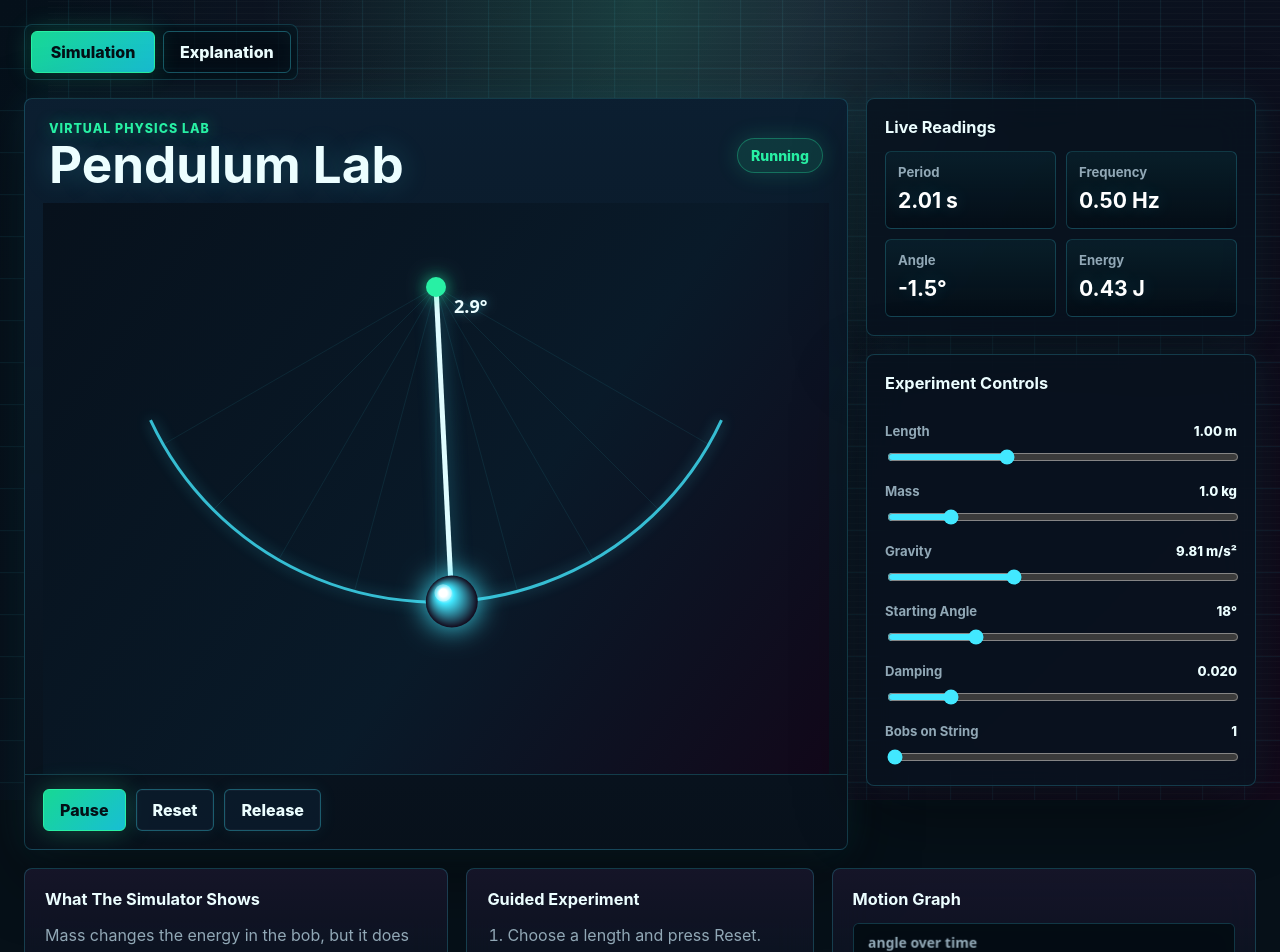
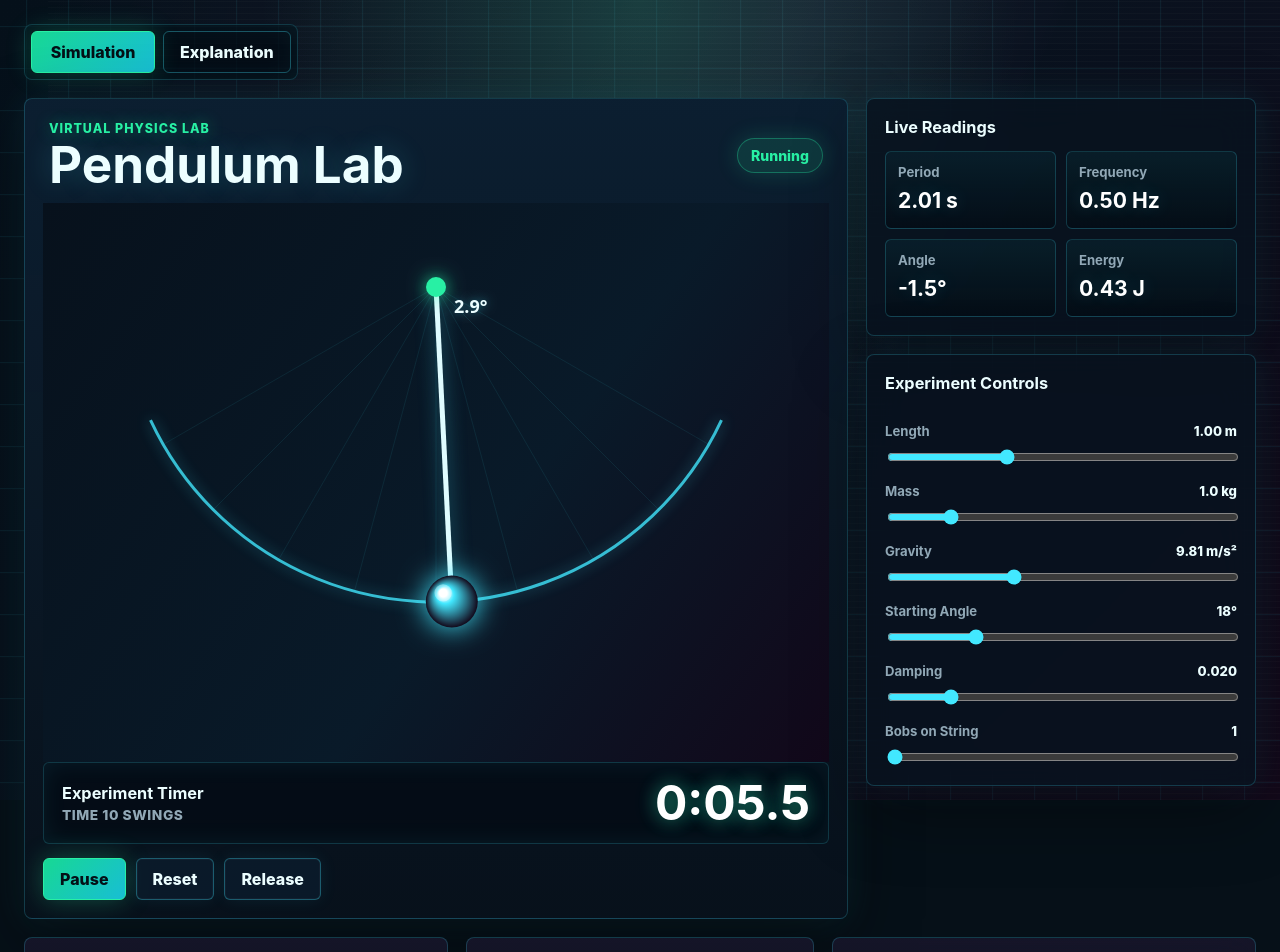
Before and after one commit to keshavsai212/pendulum-experiment, a React (Vite) app: page / in a window 1280 px wide. Shown: the top 952 px of the page. Built offline with nearby package versions, Linux system fonts and the light colour scheme.

Commit message:
Add experiment timer panel

```diff
--- a/src/main.jsx
+++ b/src/main.jsx
@@ -23,6 +23,12 @@ function degreesToRadians(value) {
 
 function radiansToDegrees(value) {
   return (value * 180) / Math.PI;
+}
+
+function formatElapsedTime(seconds) {
+  const minutes = Math.floor(seconds / 60);
+  const remainingSeconds = seconds % 60;
+  return `${minutes}:${remainingSeconds.toFixed(1).padStart(4, "0")}`;
 }
 
 function insightFor(config, period) {
@@ -200,6 +206,7 @@ function App() {
     lastTime: performance.now(),
     accumulator: 0,
     sampleTimer: 0,
+    elapsedTime: 0,
     lastReadoutTime: 0,
     samples: [],
   });
@@ -210,6 +217,7 @@ function App() {
     angle: defaults.startAngle,
     energy: 0,
   });
+  const [elapsedTime, setElapsedTime] = useState(0);
   const [running, setRunning] = useState(true);
 
   const period = useMemo(() => 2 * Math.PI * Math.sqrt(config.length / config.gravity), [config.length, config.gravity]);
@@ -221,8 +229,10 @@ function App() {
     stateRef.current.omega = 0;
     stateRef.current.accumulator = 0;
     stateRef.current.sampleTimer = 0;
+    stateRef.current.elapsedTime = 0;
     stateRef.current.samples = [];
     stateRef.current.lastTime = performance.now();
+    setElapsedTime(0);
   }
 
   function updateConfig(key, value) {
@@ -272,6 +282,7 @@ function App() {
 
       if (current.running) {
         current.accumulator += dt;
+        current.elapsedTime += dt;
 
         while (current.accumulator >= physicsStep) {
           integrate(current, activeConfig);
@@ -296,6 +307,7 @@ function App() {
           angle: radiansToDegrees(current.theta),
           energy: potential + kinetic,
         });
+        setElapsedTime(current.elapsedTime);
       }
 
       animationFrame = requestAnimationFrame(animate);
@@ -337,6 +349,14 @@ function App() {
 
               <div className="canvas-wrap">
                 <canvas ref={pendulumCanvas} width="900" height="640" aria-label="Animated pendulum simulation" />
+              </div>
+
+              <div className="timer-panel" aria-label="Experiment timer">
+                <div>
+                  <h2>Experiment Timer</h2>
+                  <p>Time 10 swings</p>
+                </div>
+                <strong>{formatElapsedTime(elapsedTime)}</strong>
               </div>
 
               <div className="toolbar" aria-label="Simulation controls">
--- a/src/styles.css
+++ b/src/styles.css
@@ -209,11 +209,43 @@ canvas {
   min-height: 430px;
 }
 
+.timer-panel {
+  display: flex;
+  align-items: center;
+  justify-content: space-between;
+  gap: 16px;
+  margin: 0 18px;
+  padding: 16px 18px;
+  border: 1px solid var(--line);
+  border-radius: 6px;
+  background: rgba(4, 12, 20, 0.8);
+  box-shadow: inset 0 0 24px rgba(66, 232, 255, 0.08);
+}
+
+.timer-panel h2 {
+  margin-bottom: 4px;
+}
+
+.timer-panel p {
+  margin: 0;
+  color: var(--muted);
+  font-size: 0.86rem;
+  font-weight: 800;
+  letter-spacing: 0.04em;
+  text-transform: uppercase;
+}
+
+.timer-panel strong {
+  color: #ffffff;
+  font-size: clamp(2rem, 4vw, 3rem);
+  line-height: 1;
+  text-shadow: 0 0 18px rgba(40, 240, 164, 0.45), 0 0 26px rgba(66, 232, 255, 0.2);
+}
+
 .toolbar {
   display: flex;
   gap: 10px;
   padding: 14px 18px 18px;
-  border-top: 1px solid var(--line);
 }
 
 button {
@@ -475,6 +507,11 @@ input[type="range"] {
     grid-template-columns: 1fr;
   }
 
+  .timer-panel {
+    align-items: flex-start;
+    flex-direction: column;
+  }
+
   .canvas-wrap canvas {
     min-height: 360px;
   }
```
